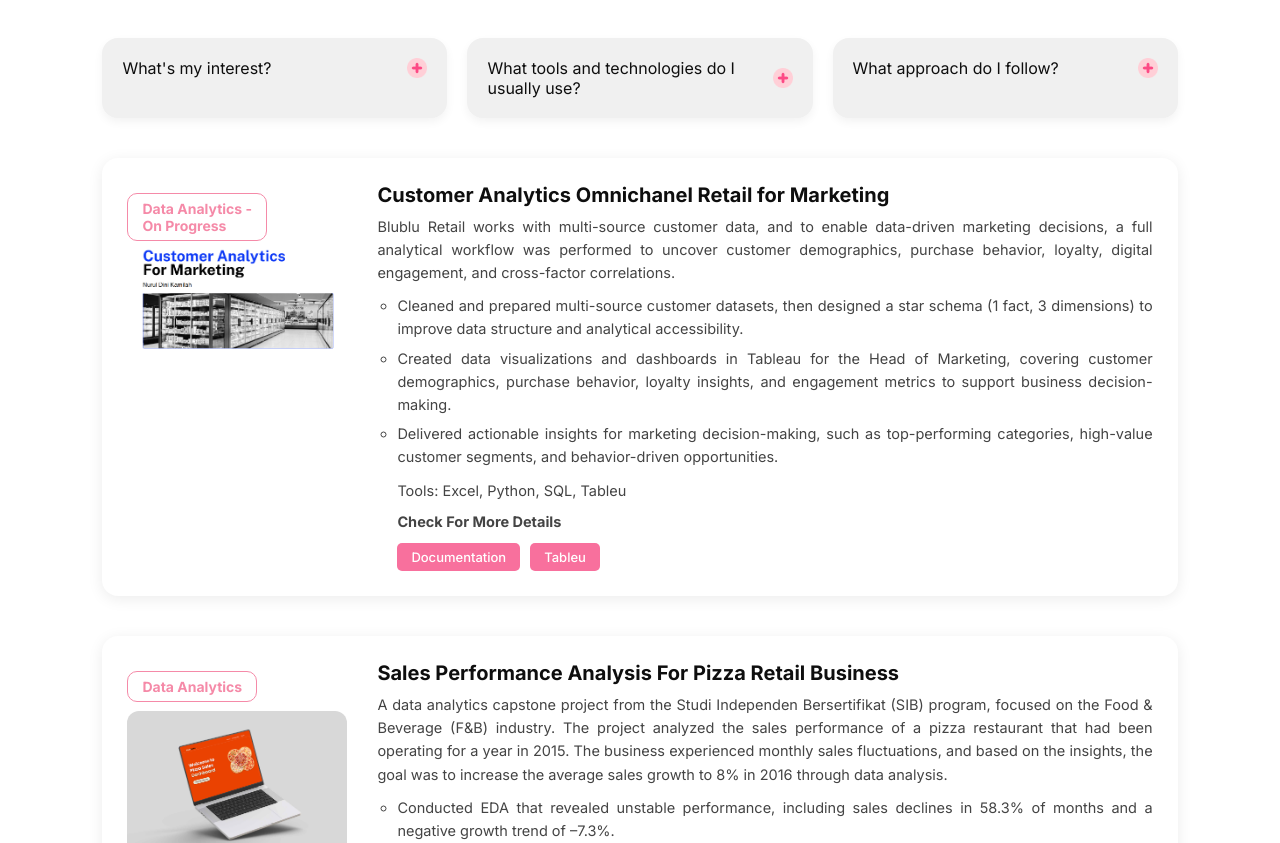
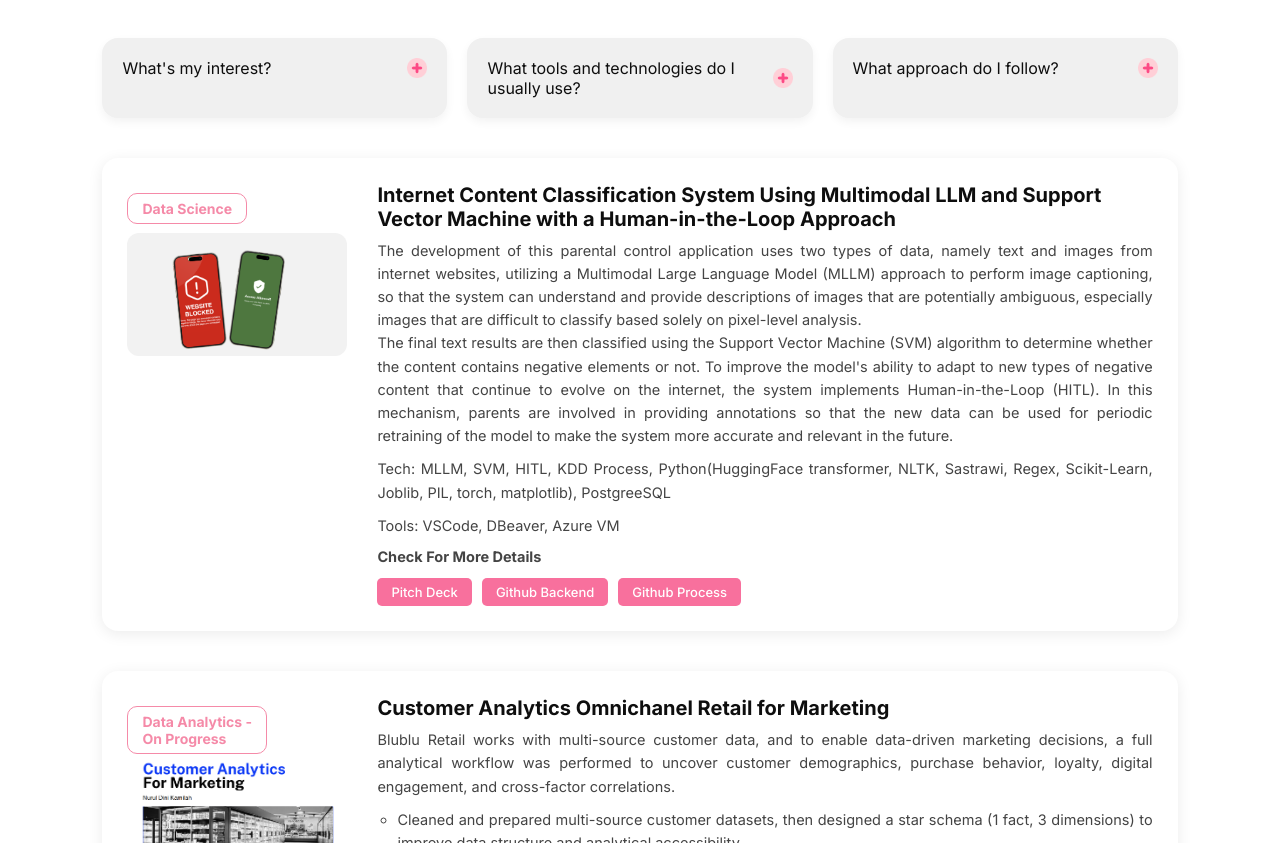
Before and after one commit to nuruldinikamilah/Portofolionurul, a plain HTML site: page project.html in a window 1280 px wide. Shown: the part 257-1100 px from the top of the page. Drawn offline with Linux system fonts and the light colour scheme.

Commit message:
tambah project classification

```diff
--- a/project.html
+++ b/project.html
@@ -69,6 +69,32 @@
         </div>
         <div class="faq-answer">
           I usually follow the Data Science Life Cycle or KDD process because it fits well with tasks like pattern extraction, feature engineering, and model building. I prioritize preprocessing and transformation stages since good data preparation greatly improves the quality of the mining results.
+        </div>
+      </div>
+    </div>
+
+    <!-- Project Empat -->
+    <div class="project-list">
+      <div class="project-card">
+        <div class="project-image-wrapper">
+          <div class="project-label">Data Science</div>
+          <img src="image/snailly.png" class="project-img">
+        </div>
+        <div class="project-info">
+          <h2>Internet Content Classification System Using Multimodal LLM and Support Vector Machine with a Human-in-the-Loop Approach</h2>
+          <p>
+            The development of this parental control application uses two types of data, namely text and images from internet websites, utilizing a Multimodal Large Language Model (MLLM) approach to perform image captioning, so that the system can understand and provide descriptions of images that are potentially ambiguous, especially images that are difficult to classify based solely on pixel-level analysis.
+            <br>
+            The final text results are then classified using the Support Vector Machine (SVM) algorithm to determine whether the content contains negative elements or not. To improve the model's ability to adapt to new types of negative content that continue to evolve on the internet, the system implements Human-in-the-Loop (HITL). In this mechanism, parents are involved in providing annotations so that the new data can be used for periodic retraining of the model to make the system more accurate and relevant in the future.
+          </p>
+          <p class="tools-used">Tech: MLLM, SVM, HITL, KDD Process, Python(HuggingFace transformer, NLTK, Sastrawi, Regex, Scikit-Learn, Joblib, PIL, torch, matplotlib), PostgreeSQL</p>
+          <p class="tools-used">Tools: VSCode, DBeaver, Azure VM</p>
+          <p class="details-title">Check For More Details</p>
+          <div class="button-group">
+            <a href="https://docs.google.com/presentation/d/1UX5bLYZvevfdDGFiXgpFGGcrBRdsYYYF/edit?usp=sharing&ouid=115347522749155457000&rtpof=true&sd=true" target="_blank" class="btn-yellow">Pitch Deck</a>
+            <a href="https://github.com/nuruldinikamilah/snailly-backend-thesis.git" target="_blank" class="btn-yellow">Github Backend</a>
+            <a href=""target="_blank" class="btn-yellow">Github Process</a>
+          </div>
         </div>
       </div>
     </div>
```
